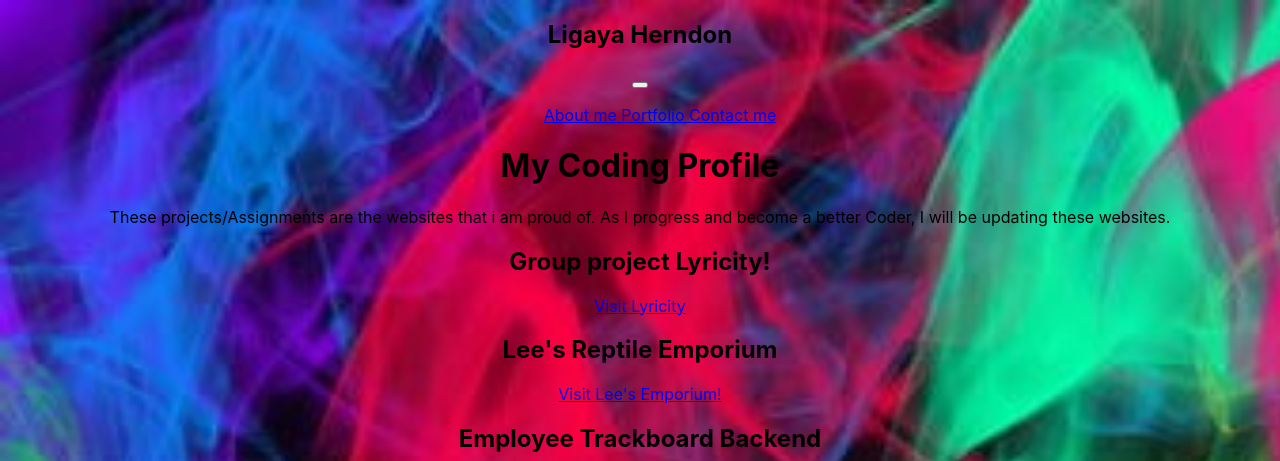
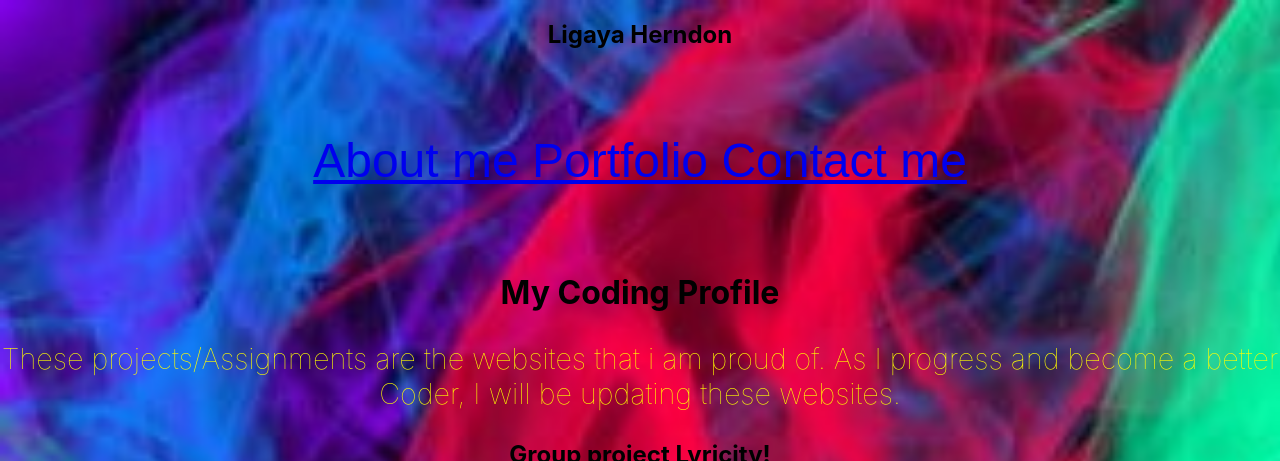
Before and after one commit to ligaya96/my-reactportolio, a React (Create React App) app: page /myportfolio in a window 1280 px wide. Shown: the top 461 px of the page. Built offline with nearby package versions, Linux system fonts and the light colour scheme.

Commit message:
more css

```diff
--- a/src/App.css
+++ b/src/App.css
@@ -1,23 +1,39 @@
 .App {
   text-align: center;
 }
-
-.App-logo {
-  height: 40vmin;
-  pointer-events: none;
+header {
+  width: 100%;
+  height: 100vh;
+}
+.navbar-nav {
+  list-style: none;
+  width: 100%;
+  height: 100%;
+  display: flex;
+  justify-content: center;
+  align-items:center;
+}
+.img{
+  flex: 1;
+  margin-right: 5rem;
+}
+p {
+  font-size: 1.8rem;
+  font-weight: 100;
+  color: yellow;
 }
 
-.App-header {
-  background-color: #282c34;
-  min-height: 100vh;
+.nav-link {
+  font-family: 'Norican', sans-serif;
+  font-size: 3rem;
+  padding: 1rem;
+  font-display: yellow;
+}
+.about .main {
   display: flex;
-  flex-direction: column;
   align-items: center;
   justify-content: center;
-  font-size: calc(10px + 2vmin);
-  color: white;
 }
-
 @keyframes App-logo-spin {
   from {
     transform: rotate(0deg);
--- a/src/components/aboutme.js
+++ b/src/components/aboutme.js
@@ -5,10 +5,10 @@ import Footer from "./footer"
 function About()  {
   return (
   <main className = "aboutme">
-      <div classNam = "text-center">
+      <div className = "text-center">
           <h1> About Ligaya </h1>
         <div className = "row">
-            <div className = "pictureofme">
+            <div className = "img">
              {/* picture of me */}
              <img src="../images/professional.jpg" alt="professional"  style={{ paddingTop: '50px' }} />
             </div>
--- a/src/components/contactme.js
+++ b/src/components/contactme.js
@@ -1,16 +1,18 @@
 // contact info from portfolio// contact info from portfolio
 import React from "react";
+import Footer from "./footer"
 function ContactMe() {
     return (
         <section className = "aboutme">
             <div className = "contantinfo">
                 <ul className = "list-group list-group-flush">
-                   <li className="list-group-item">Email : Ligaya96@gmail.com </li>
-                  <li className="list-group-item">Github : Ligaya96 </li>
-                   <li className="list-group-item">LinkeIn : <a href="https://www.linkedin.com/in/ligaya-herndon-phb9881b9/" target="_blank" rel="noreferrer">My LinkedIn</a> </li>
-                    <li className="list-group-item"> My Coding Resume : <a href=" https://docs.google.com/document/d/e/2PACX-1vTdb9O7rTmuCsi_Cm7UGczAb86i6SmPU41J8RExQMfqY-gFnJ3om392lloL1AV8zQ/pub" target="_blank">Ligaya Resume!</a> </li>
+                   <li >Email : Ligaya96@gmail.com </li>
+                   <li >Github : Ligaya96 </li>
+                   <li>LinkeIn : <a href="https://www.linkedin.com/in/ligaya-herndon-phb9881b9/" target="_blank" rel="noreferrer">My LinkedIn</a> </li>
+                  <li> My Coding Resume : <a href=" https://docs.google.com/document/d/e/2PACX-1vTdb9O7rTmuCsi_Cm7UGczAb86i6SmPU41J8RExQMfqY-gFnJ3om392lloL1AV8zQ/pub" target="_blank">Ligaya Resume!</a> </li>
                 </ul>
             </div>
+            <Footer />
         </section>
     );
 }
--- a/src/components/header.js
+++ b/src/components/header.js
@@ -6,11 +6,8 @@ function header() {
     return (
         <nav className="navbar navbar-expand-lg">
             <h1 className="navbar-brand" href="#"> Ligaya Herndon</h1>
-            <button className="navbar-toggler" type="button" data-toggle="collapse" data-target="#navbarText" aria-controls="navbarText" aria-expanded="false" aria-label="Toggle navigation">
-                 <span className="navbar-toggler-icon" />
-            </button>
-            <div className="collapse navbar-collapse" id="navbarText">
-                <ul className="navbar-nav">
+            <div className="navbar-nav" id="navbarText">
+                <ul className="nav-link">
                     <Link to = "/aboutme"> About me </Link>
                     <Link to = "/myportfolio"> Portfolio </Link>
                     <Link to = "/contactme"> Contact me </Link>
--- a/src/components/myportfolio.js
+++ b/src/components/myportfolio.js
@@ -22,6 +22,7 @@ function Portfolio(){
             <a href="https://gentle-temple-24867.herokuapp.com/index.html" target="_blank" rel="noreferrer"> My Fitness Tracker</a>
             <h2> My note Taker </h2>
             <a href="https://github.com/ligaya96/Mynote-Taker" target="_blank" rel="noreferrer"> My Note Taker</a>
+            {/* reminder to add BookList to portfolio */}
           </div>
           <Footer/>
      </div>
```
